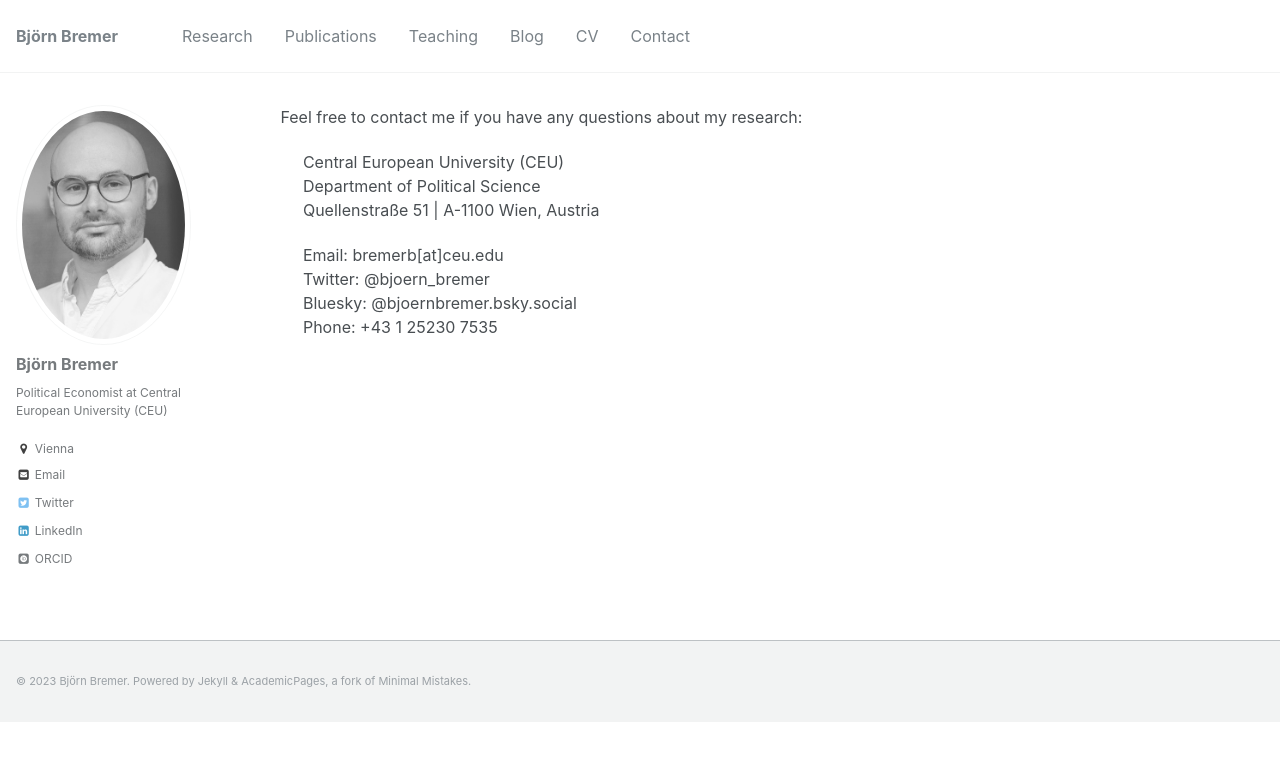
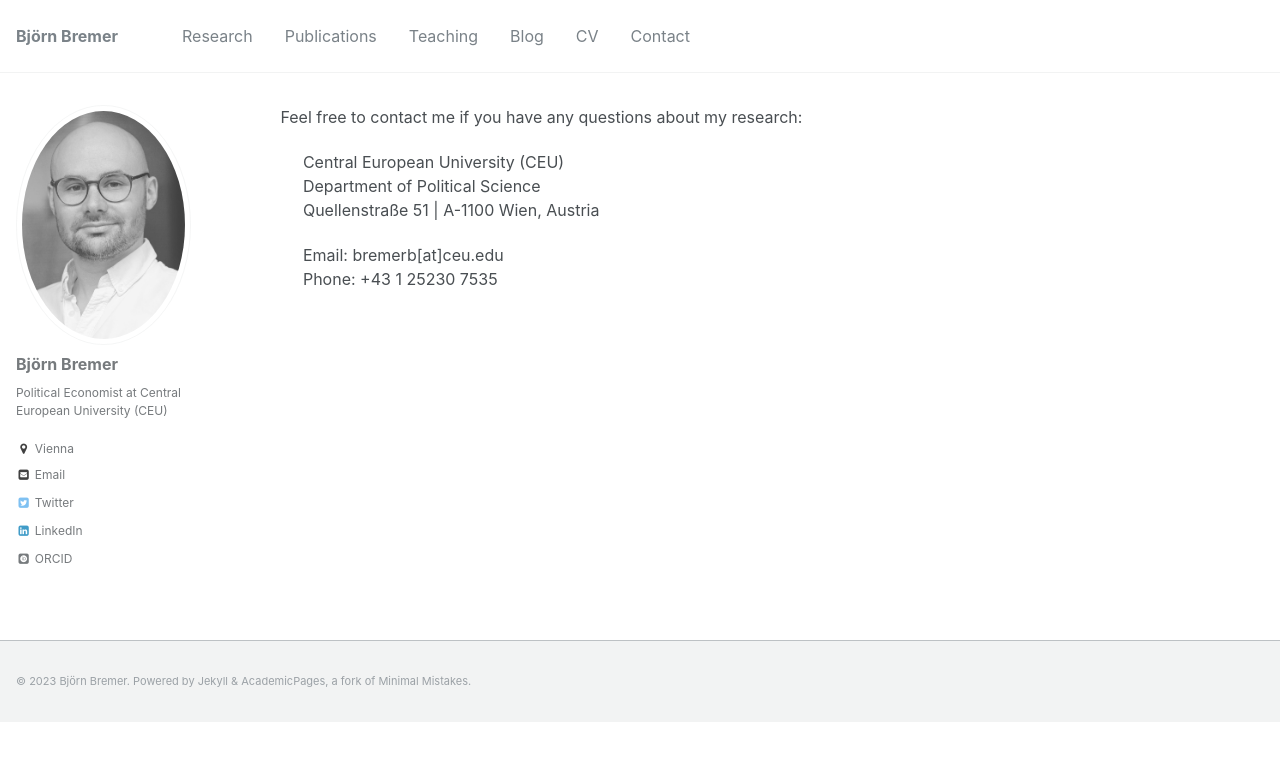
Before and after one commit to bjoernbremer/bjoernbremer.github.io, a Jekyll site: the page built from _pages/contact.md, in a window 1280 px wide. Shown: the top 761 px of the page. Built offline with Jekyll 4.4.1, drawn with Linux system fonts in a browser that asks for light colours; some web fonts are replaced.

Commit message:
Update contact.md

```diff
--- a/_pages/contact.md
+++ b/_pages/contact.md
@@ -12,6 +12,4 @@ Feel free to contact me if you have any questions about my research:
 &nbsp;&nbsp;&nbsp;&nbsp; Quellenstraße 51 | A-1100 Wien, Austria
 
 &nbsp;&nbsp;&nbsp;&nbsp; Email: bremerb[at]ceu.edu
-&nbsp;&nbsp;&nbsp;&nbsp; Twitter: @bjoern_bremer
-&nbsp;&nbsp;&nbsp;&nbsp; Bluesky: @bjoernbremer.bsky.social
 &nbsp;&nbsp;&nbsp;&nbsp; Phone: +43 1 25230 7535
```
